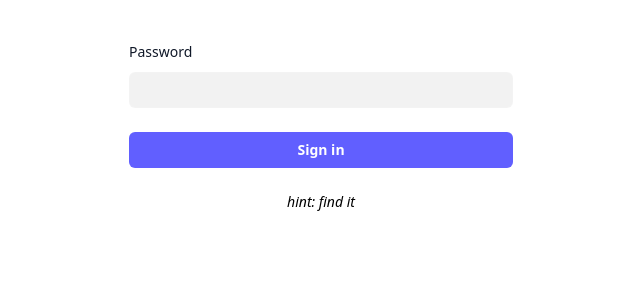
After one commit to rudranshgoel1/donteatthatfrog, a Flask app: page /admin in a window 1280 px wide. The commit adds this page. Shown: the top 300 px of the page, without its empty margins (319-959 px from the left). Run offline with Flask 3, Linux system fonts and the light colour scheme.

Commit message:
hmm, made the admin dashboard and some ui changes. added a hint in the admin login

```diff
--- a/app.py
+++ b/app.py
@@ -1,4 +1,4 @@
-from flask import Flask, render_template, request, jsonify, redirect
+from flask import Flask, render_template, request, jsonify, redirect, url_for
 from flask_sqlalchemy import SQLAlchemy
 import os
 import dotenv
@@ -12,6 +12,8 @@ app.config['SQLALCHEMY_DATABASE_URI'] = os.getenv("DATABASE_URI")
 app.config['SECRET_KEY'] = os.getenv("SECRET")
 app.config['SQLALCHEMY_TRACK_MODIFICATIONS'] = False
 
+adminpass = os.getenv("ADMIN_PASSWORD")
+
 db = SQLAlchemy(app)
 
 
@@ -20,6 +22,8 @@ class Excuses(db.Model):
     id = db.Column(db.Integer, primary_key=True)
     name = db.Column(db.String(250), nullable=False)
     excuse = db.Column(db.String(250), nullable=False)
+    points = db.Column(db.String(250), nullable=False)
+    pending = db.Column(db.Boolean, nullable=False, default=True)
 
 with app.app_context():
     db.create_all()
@@ -38,20 +42,55 @@ def add():
         print(request.form)
         name = request.form['name']
         excuse = request.form['excuse']
+        points = "0"
 
-        newexcuse = Excuses(name=name, excuse=excuse)
+        newexcuse = Excuses(name=name, excuse=excuse, points=points)
         db.session.add(newexcuse)
         db.session.commit()
 
+        error = "ig submitted for review, someone (@stolen_username) will review it and give you points for it, estimated time is 6-7 decades (jk check after 5 minutes)"
+
     #   return jsonify({'status': 'ok ig', 'message': 'yo lowk ts is working RAHHHH & added to db, if error then idk u tell me gng'})
-        return redirect('/')
+        return redirect('/', error=error)
 
-@app.route('/review', methods=['POST', 'GET'])
-def review():
+@app.route('/read')
+def read():
     if request.method == 'GET':
-        return render_template('review.html')
+        return render_template('allexcuses.html')
+
+# admin routes ---------------------------------------------------------
+
+@app.route('/admin', methods=['POST', 'GET'])
+def admin():
     if request.method == 'POST':
-        return jsonify({'status': 'ok', 'message': 'review done or sm shit idk'})
+        password = request.form['password']
+        if password:
+            if password == adminpass:
+                return render_template('adminreview.html')
+            else:
+                error = "not authorized bozo, read .env and login again :icant:"
+                return render_template('adminlogin.html', error=error)
+
+    if request.method == 'GET':
+        return render_template('adminlogin.html')
+
+@app.route('/approve/<int:id>', methods=['POST', 'GET'])
+def approve(id):
+    excuse = Excuses.query.get(id)
+    excuse.pending = False
+
+    db.session.commit()
+
+    return redirect('/admin', isAuthenticated='true')
+
+@app.route('/reject/<int:id>', methods=['POST', 'GET'])
+def reject(id):
+    excuse = Excuses.query.get(id)
+    db.session.delete(excuse)
+
+    db.session.commit()
+
+    return redirect('/admin', isAuthenticated='true')
 
 if __name__ == '__main__':
     app.run(debug=True, port=5000)
--- /dev/null
+++ b/templates/adminlogin.html
@@ -0,0 +1,43 @@
+<!DOCTYPE html>
+<html lang="en">
+    <head>
+        <meta charset="UTF-8">
+        <meta name="viewport" content="width=device-width, initial-scale=1.0">
+        <title>Login to Admin Panel</title>
+        <script
+            src="https://cdn.jsdelivr.net/npm/@tailwindcss/browser@4"></script>
+    </head>
+    <body>
+        {% if error %}
+        <div
+            class="p-4 mb-4 text-sm text-fg-danger-strong rounded-base bg-danger-soft"
+            role="alert">
+            <span class="font-medium">Error or something!</span> {{ error }}
+        </div>
+        {% endif %}
+
+        <div class="mt-10 sm:mx-auto sm:w-full sm:max-w-sm">
+            <form action="/admin" method="POST" class="space-y-6">
+                <div>
+                    <div class="flex items-center justify-between">
+                        <label for="password"
+                            class="block text-sm/6 font-medium text-gray-900">Password</label>
+                    </div>
+                    <div class="mt-2">
+                        <input id="password" type="password" name="password"
+                            required autocomplete="current-password"
+                            class="block w-full rounded-md bg-black/5 px-3 py-1.5 text-base text-gray-900 outline-5 -outline-offset-1 outline-white/10 placeholder:text-gray-500 focus:outline-2 focus:-outline-offset-2 focus:outline-indigo-500 sm:text-sm/6" />
+                    </div>
+                </div>
+
+                <div>
+                    <button type="submit"
+                        class="flex w-full justify-center rounded-md bg-indigo-500 px-3 py-1.5 text-sm/6 font-semibold text-white hover:bg-indigo-400 focus-visible:outline-2 focus-visible:outline-offset-2 focus-visible:outline-indigo-500">Sign
+                        in</button>
+                </div>
+                <div>
+                    <p class="italic flex w-full justify-center text-sm">hint: find it</p>
+                </div>
+            </form>
+        </body>
+    </html>
--- a/templates/review.html
+++ b/templates/allexcuses.html
@@ -9,7 +9,7 @@
 <body>
     <button onClick="history.back()">go back</button>
 
-    <h1 class="text-3xl">review the excuses</h1>
+    <h1 class="text-3xl">read all the excuses</h1>
     <ul>
         <li>excuses show here or smth idk</li>
     </ul>
--- a/templates/index.html
+++ b/templates/index.html
@@ -11,8 +11,8 @@
     <div>
       <h1 class="text-3xl">Homepage</h1>
       <ul>
-        <button><a href="/add">add excuse</a></button>
-        <button><a href="/review">review excuse</a></button>
+        <button class="border-2 mx-2 my-2 p-2"><a href="/add">add excuse</a></button>
+        <button class="border-2 mx-2 my-2 p-2"><a href="/read">read all excuse</a></button>
       </ul>
     </div>
   </body>
```
Also changed, not shown: templates/adminreview.html (added, +15 -0 lines).
